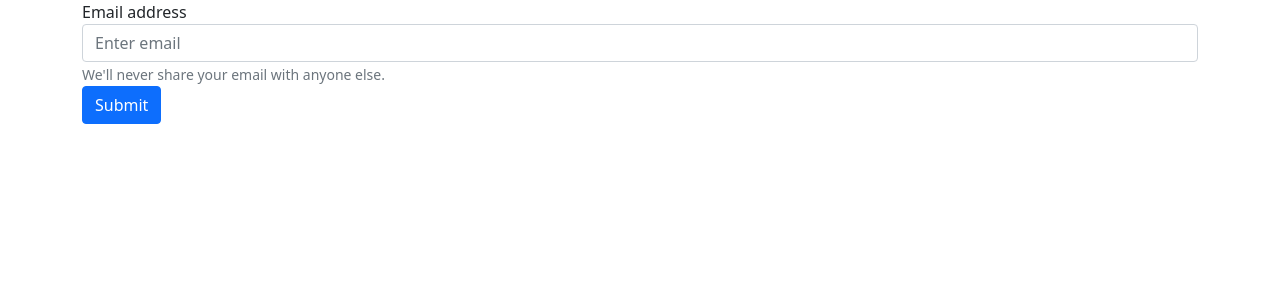
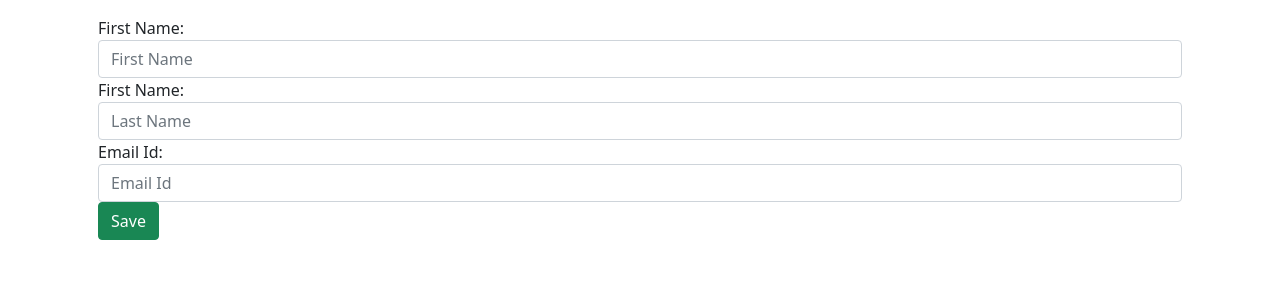
Before and after one commit to tipu721/JKB-Foundation, a React (Create React App) app in the folder frontend/: page /employee in a window 1280 px wide. Shown: the top 300 px of the page. Built offline with nearby package versions, Linux system fonts and the light colour scheme.

Commit message:
add page work pending

```diff
--- a/frontend/src/components/EmployeeAdd.js
+++ b/frontend/src/components/EmployeeAdd.js
@@ -1,31 +1,65 @@
 import React, { Component } from "react";
+import EmployeeService from "./EmployeeService";
 
 export default class EmployeeAdd extends Component {
   constructor(props) {
     super(props);
   }
 
+  saveOrUpdateEmployee = (e) => {
+    e.preventDefault();
+
+    let employee = {
+      firstName: this.state.firstName,
+      lastName: this.state.lastName,
+      email: this.state.email,
+    };
+
+    console.log('employee => ' + JSON.stringify(employee));
+
+    EmployeeService.addEmployee(employee).then(res => {
+      this.props.history.push('/employees');
+    });
+
+  };
+
   render() {
     return (
       <div>
+        <div className="card-body">
           <form>
-          <div class="form-group">
-            <label for="exampleInputEmail1">Email address</label>
+            <div className="form-group">
+              <label> First Name: </label>
               <input
-              type="email"
-              class="form-control"
-              id="exampleInputEmail1"
-              aria-describedby="emailHelp"
-              placeholder="Enter email"
+                placeholder="First Name"
+                name="firstName"
+                className="form-control"
               />
-            <small id="emailHelp" class="form-text text-muted">
-              We'll never share your email with anyone else.
-            </small>
             </div>
-          <button type="submit" class="btn btn-primary">
-            Submit
+            <div className="form-group">
+              <label> First Name: </label>
+              <input
+                placeholder="Last Name"
+                name="lastName"
+                className="form-control"
+              />
+            </div>
+            <div className="form-group">
+              <label> Email Id: </label>
+              <input
+                placeholder="Email Id"
+                name="email"
+                className="form-control"
+              />
+            </div>
+            <button
+              className="btn btn-success"
+              onClick={this.saveOrUpdateEmployee}
+            >
+              Save
             </button>
           </form>
+        </div>
       </div>
     );
   }
--- a/frontend/src/components/EmployeeService.js
+++ b/frontend/src/components/EmployeeService.js
@@ -3,12 +3,12 @@ import axios from "axios";
 const EMPLOYEE_API_BASE_URL = "http://localhost:8080/";
 class EmployeeService {
 
-    getEmployees(){
+    getEmployees() {
         return axios.get(EMPLOYEE_API_BASE_URL + 'employees');
     }
 
-    addEmployee(employee){
-        return axios.post(EMPLOYEE_API_BASE_URL+ 'employee', employee);
+    addEmployee(employee) {
+        return axios.post(EMPLOYEE_API_BASE_URL + 'employee', employee);
     }
 
 }
```
Lines whose indentation alone changed are shown as unchanged.
